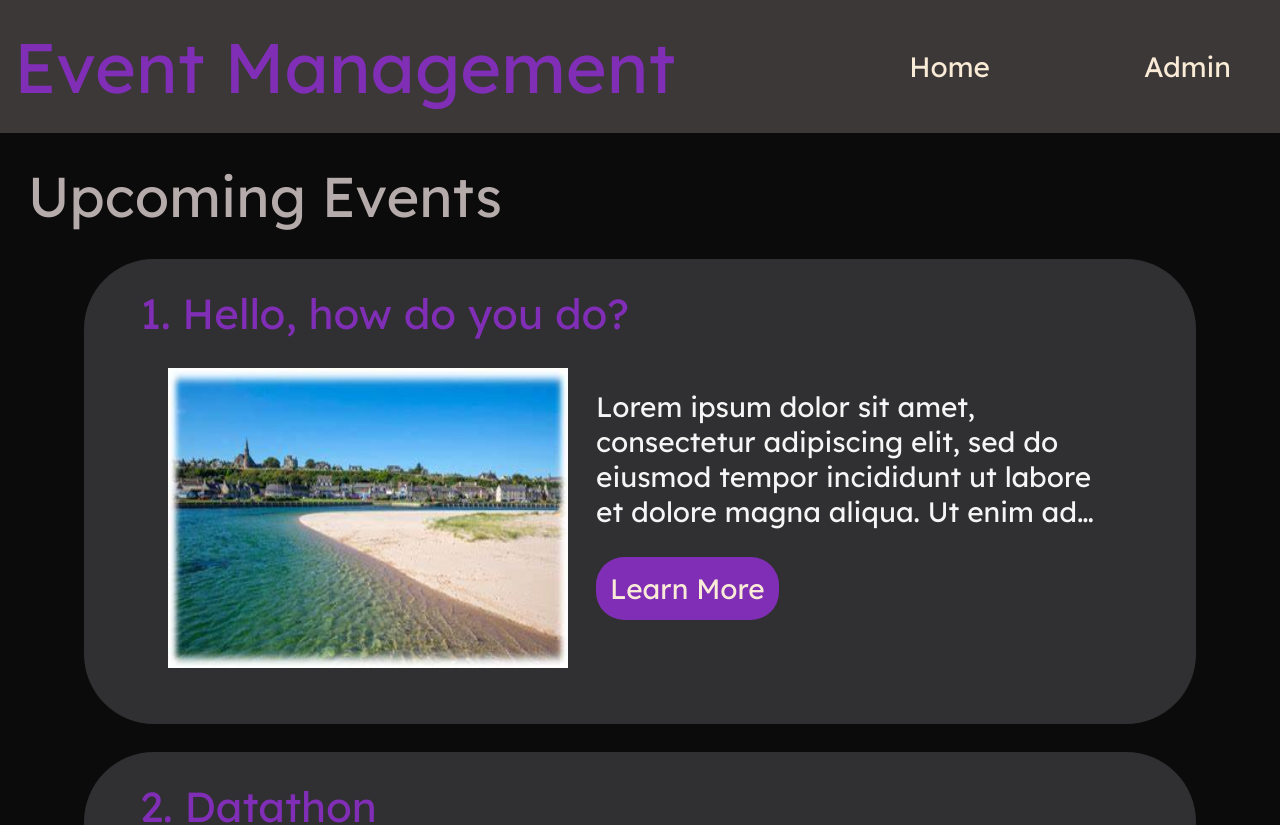
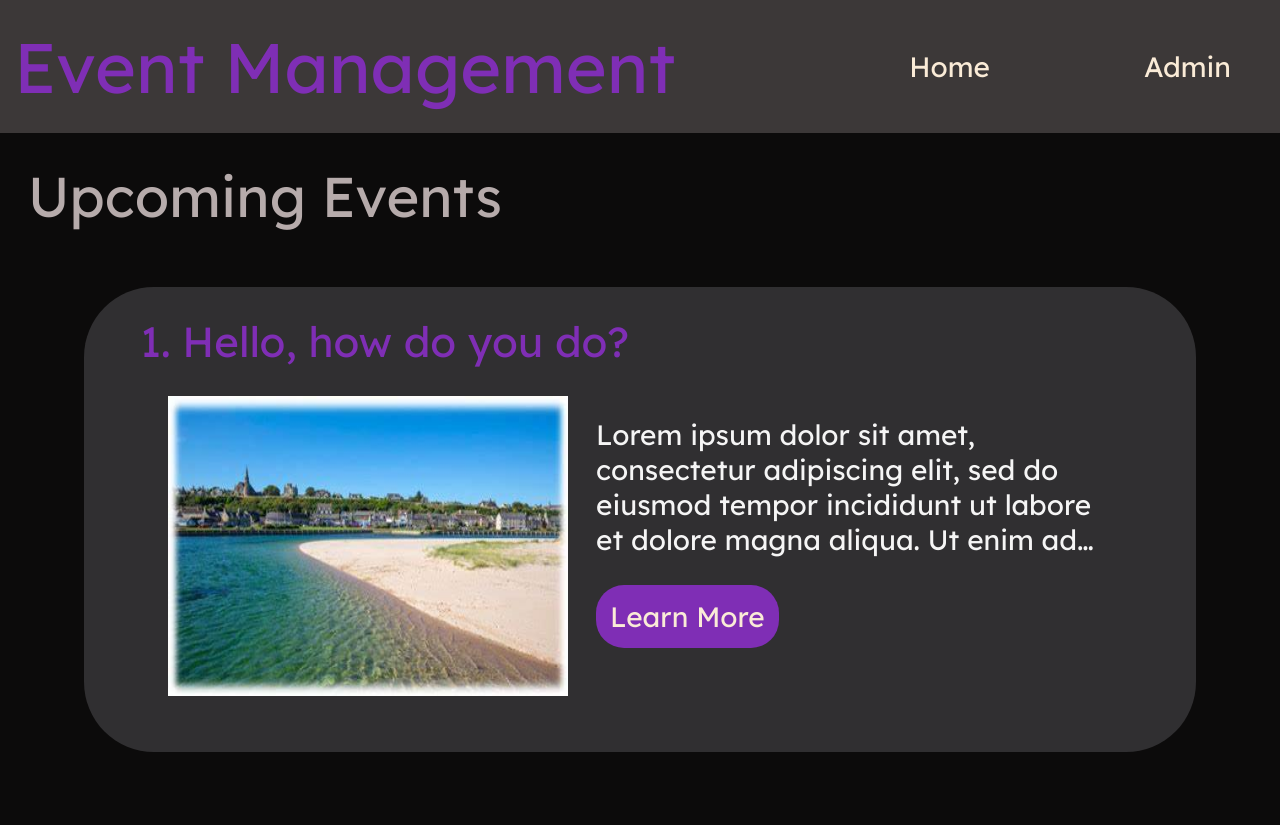
Before and after one commit to samrat-dotel/iCES-event-management, a React (Vite) app: page / in a window 1280 px wide. Shown: the top 825 px of the page. Built offline with nearby package versions, Linux system fonts and the light colour scheme.

Commit message:
css fix for home and admin page

```diff
--- a/src/pages/Admin/Admin.module.css
+++ b/src/pages/Admin/Admin.module.css
@@ -1,5 +1,3 @@
-@import url('https://fonts.googleapis.com/css2?family=Dancing+Script:wght@600;700&family=Poppins&display=swap');
-
 .main {
     background-color: black;
 }
@@ -20,8 +18,7 @@
 }
 
 .title {
-    font-size: 5rem;
-    font-family: 'Dancing Script', cursive;
+    font-size: 4.5rem;
     color: #7D26CD;
 }
 
--- a/src/pages/Home/Home.module.css
+++ b/src/pages/Home/Home.module.css
@@ -7,6 +7,12 @@
     font-size: 4rem;
     margin-bottom: 2rem;
     color: rgb(182, 171, 171);
+}
+
+.eventList {
+    display: flex;
+    flex-direction: column;
+    gap: 3rem;
 }
 
 .eventBox {
```
